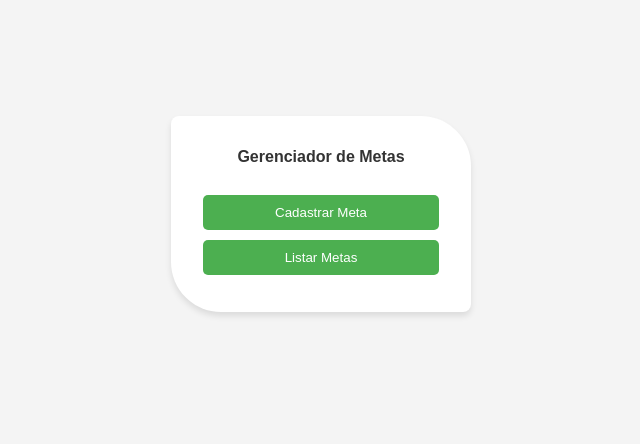
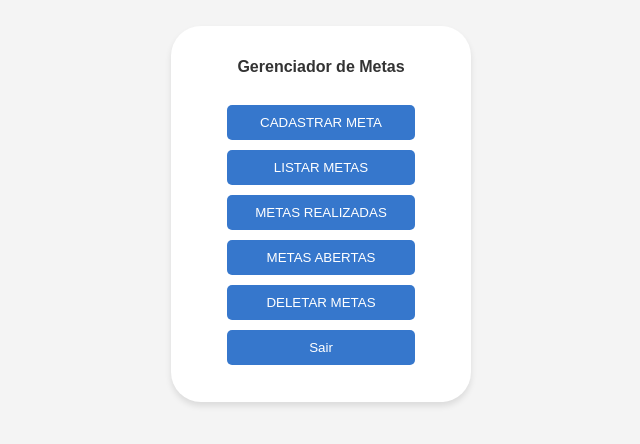
Before and after one commit to ronnysenna/app-meta, a website: page Site/index.html in a window 1280 px wide. Shown: the part 186-630 px from the top of the page, without its empty margins (319-959 px from the left). Drawn offline with Linux system fonts and the light colour scheme.

Commit message:
conclusão da pagina

```diff
--- a/Site/index.html
+++ b/Site/index.html
@@ -11,9 +11,12 @@
         <h1>Gerenciador de Metas</h1>
 
         <div id="menu">
-            <button class="menu-btn" onclick="showForm()">Cadastrar Meta</button>
-            <button class="menu-btn" onclick="showMetas()">Listar Metas</button>
-            <!-- <button class="menu-btn" onclick="sair()">Sair</button> -->
+            <button class="menu-btn" onclick="showForm()">CADASTRAR META</button>
+            <button class="menu-btn" onclick="listarMetas()">LISTAR METAS</button>
+            <button class="menu-btn" onclick="metasRealizadas()">METAS REALIZADAS</button>
+            <button class="menu-btn" onclick="metasAbertas()">METAS ABERTAS</button>
+            <button class="menu-btn" onclick="deletarMetas()">DELETAR METAS</button>
+            <button class="menu-btn" onclick="sair()">Sair</button>
         </div>
 
         <div id="form-section" class="hidden">
--- a/Site/script.js
+++ b/Site/script.js
@@ -1,4 +1,8 @@
-let metas = [];
+let metas = JSON.parse(localStorage.getItem('metas')) || [];
+
+const salvarMetas = () => {
+    localStorage.setItem('metas', JSON.stringify(metas));
+};
 
 function showForm() {
     document.getElementById('form-section').classList.remove('hidden');
@@ -6,7 +10,7 @@ function showForm() {
     document.getElementById('menu').classList.add('hidden');
 }
 
-function showMetas() {
+function listarMetas() {
     document.getElementById('form-section').classList.add('hidden');
     document.getElementById('meta-list-section').classList.remove('hidden');
     document.getElementById('menu').classList.add('hidden');
@@ -25,6 +29,7 @@ function addMeta() {
     metas.push({ value: input.value, checked: false });
     input.value = '';
     errorMessage.textContent = '';
+    salvarMetas();
     alert('Meta adicionada com sucesso!');
 }
 
@@ -48,6 +53,64 @@ function renderMetas() {
 
 function toggleMeta(index) {
     metas[index].checked = !metas[index].checked;
+    salvarMetas();
+}
+
+function metasRealizadas() {
+    const realizadas = metas.filter((meta) => meta.checked);
+    if (realizadas.length === 0) {
+        alert('Não existem metas realizadas!');
+    } else {
+        let mensagem = `Metas realizadas (${realizadas.length}):\n`;
+        realizadas.forEach(meta => {
+            mensagem += `>> ${meta.value}\n`;
+        });
+        alert(mensagem);
+    }
+}
+
+function metasAbertas() {
+    const abertas = metas.filter((meta) => !meta.checked);
+    if (abertas.length === 0) {
+        alert('Não existem metas em aberto!');
+    } else {
+        let mensagem = `Metas em aberto (${abertas.length}):\n`;
+        abertas.forEach(meta => {
+            mensagem += `>> ${meta.value}\n`;
+        });
+        alert(mensagem);
+    }
+}
+
+function deletarMetas() {
+    const deletarOpcoes = metas.map((meta, index) => {
+        return {
+            text: meta.value,
+            id: index
+        };
+    });
+
+    if (deletarOpcoes.length === 0) {
+        alert('Não existem metas cadastradas para deletar!');
+        return;
+    }
+
+    let mensagem = 'Selecione a meta que deseja deletar (Digite o número correspondente):\n';
+    deletarOpcoes.forEach((meta, index) => {
+        mensagem += `${index + 1}. ${meta.text}\n`;
+    });
+
+    const escolha = prompt(mensagem);
+
+    if (escolha && !isNaN(escolha) && escolha > 0 && escolha <= deletarOpcoes.length) {
+        const indexEscolhido = deletarOpcoes[escolha - 1].id;
+        const metaDeletada = metas.splice(indexEscolhido, 1);
+        salvarMetas();
+        alert(`Meta "${metaDeletada[0].value}" deletada com sucesso!`);
+        renderMetas();
+    } else {
+        alert('Escolha inválida!');
+    }
 }
 
 function voltarParaMenu() {
@@ -58,5 +121,4 @@ function voltarParaMenu() {
 
 function sair() {
     alert('Até a próxima!');
-    // Você pode adicionar mais funcionalidade para realmente encerrar ou redirecionar
 }
--- a/Site/style.css
+++ b/Site/style.css
@@ -17,7 +17,7 @@ body {
 .container {
     background-color: white;
     padding: 2rem;
-    border-radius: 8px 50px;
+    border-radius: 30px;
     box-shadow: 0 4px 6px rgba(0, 0, 0, 0.1);
     width: 300px;
     text-align: center;
@@ -29,18 +29,18 @@ h1 {
 }
 
 .menu-btn {
-    background-color: #4CAF50;
+    background-color: #0d5bc2d3;
     color: white;
     padding: 10px 20px;
     margin: 5px 0;
     border: none;
     border-radius: 5px;
     cursor: pointer;
-    width: 100%;
+    width: 80%;
 }
 
 .menu-btn:hover {
-    background-color: #45a049;
+    background-color: #161616d3;
 }
 
 #new-meta {
@@ -52,16 +52,16 @@ h1 {
 }
 
 button {
-    background-color: #4CAF50;
+    background-color: #0d5bc2d3;
     color: white;
-    padding: 10px 20px;
+    padding: 10px 20px ;
     border: none;
     border-radius: 5px;
     cursor: pointer;
 }
 
 button:hover {
-    background-color: #45a049;
+    background-color: #161616d3;
 }
 
 .hidden {
--- a/index.js
+++ b/index.js
@@ -157,7 +157,7 @@ const mostrarMensagem = () => {
     }
 }
 
-// Inicio Menu
+// Inicio Menu e funções
 const start = async () => {
     await carregarMetas()
 
```
